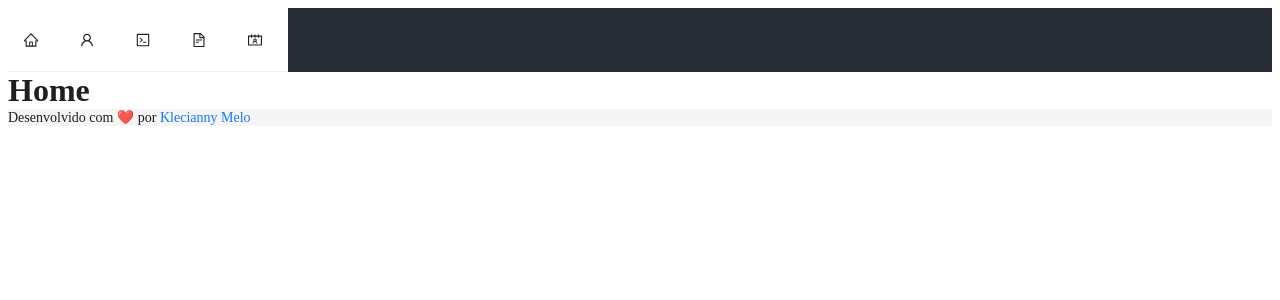
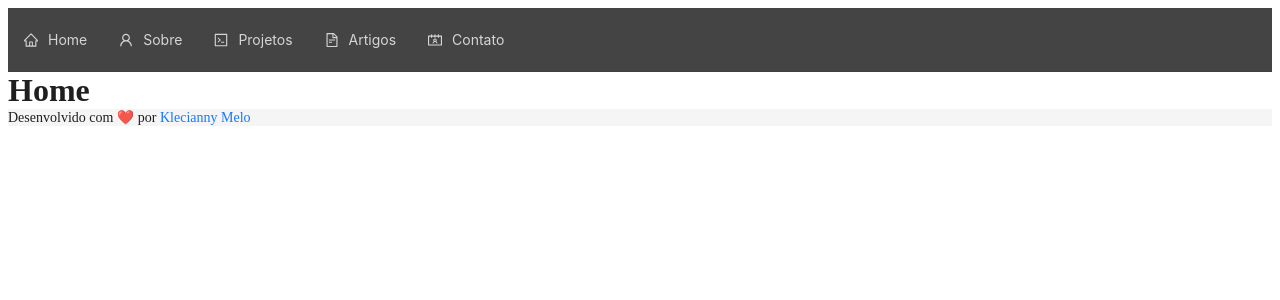
Before and after one commit to Kecbm/portfolio-v4, a React (Create React App) app: page / in a window 1280 px wide. Shown: the top 300 px of the page. Built offline with nearby package versions, Linux system fonts and the light colour scheme.

Commit message:
:lipstick: header

```diff
--- a/src/components/Header.tsx
+++ b/src/components/Header.tsx
@@ -1,8 +1,6 @@
 import React from 'react';
-import { Layout, Menu } from 'antd';
 import { HomeOutlined, UserOutlined, CodeOutlined, FileTextOutlined, ContactsOutlined } from '@ant-design/icons';
-import StyledHeader from './StyledHeader';
-const { Header: HeaderComponent } = Layout;
+import { StyledHeader, StyledMenu } from './StyledHeader';
 
 const Header: React.FC = () => {
   const handleClick = (e: any) => {
@@ -11,33 +9,41 @@ const Header: React.FC = () => {
 
   return (
     <StyledHeader>
-        <HeaderComponent>
-            <Menu
+        <StyledMenu
             mode="horizontal"
             onClick={handleClick}
         >
-                <Menu.Item
+            <StyledMenu.Item
                 key="/"
                 icon={<HomeOutlined />}
-                />
-                <Menu.Item
+            >
+                Home
+            </StyledMenu.Item>
+            <StyledMenu.Item
                 key="/about"
                 icon={ <UserOutlined /> }
-                />
-                <Menu.Item
+            >
+                Sobre
+            </StyledMenu.Item>
+            <StyledMenu.Item
                 key="/projects"
                 icon={ <CodeOutlined />}
-                />
-                <Menu.Item
+            >
+                Projetos
+            </StyledMenu.Item>
+            <StyledMenu.Item
                 key="/articles"
                 icon={ <FileTextOutlined />}
-                />
-                <Menu.Item
+            >
+                Artigos
+            </StyledMenu.Item>
+            <StyledMenu.Item
                 key="/contact"
                 icon={ <ContactsOutlined />}
-                />
-            </Menu>
-        </HeaderComponent>
+            >
+                Contato
+            </StyledMenu.Item>
+        </StyledMenu>
     </StyledHeader>
   );
 };
--- a/src/components/StyledHeader.ts
+++ b/src/components/StyledHeader.ts
@@ -1,33 +1,24 @@
-// src/components/StyledHeader.ts
 import styled from 'styled-components';
-import { Layout } from 'antd';
+import { Layout, Menu } from 'antd';
 
 const { Header: AntHeader } = Layout;
 
-// Criando um Header estilizado
 const StyledHeader = styled(AntHeader)`
-  background-color: #282c34; /* Cor de fundo personalizada */
-  color: white;              /* Cor do texto */
-  display: flex;
-  align-items: center;       /* Alinhamento vertical */
-  justify-content: space-between; /* Espaçamento entre os itens */
-  padding: 0 20px;          /* Padding horizontal */
+  width: 100%;
+  background-color: #161617CC;
+`;
 
-  h1 {
-    margin: 0;              /* Remover margem do título */
-    font-size: 24px;        /* Tamanho da fonte do título */
-  }
+const StyledMenu = styled(Menu)`
+  background-color: transparent;
 
-  /* Estilizando links ou outros elementos dentro do Header */
-  a {
-    color: white;           /* Cor dos links */
-    margin-left: 20px;      /* Espaçamento entre os links */
-    text-decoration: none;  /* Remover sublinhado */
+  .ant-menu-item {
+    color: #D5D5D5;
+    border-bottom: none;
 
     &:hover {
-      text-decoration: underline; /* Substituir estilo ao passar o mouse */
+      color: #FFFFFF !important;
     }
   }
 `;
 
-export default StyledHeader;
+export { StyledHeader, StyledMenu };
```
Lines whose indentation alone changed are shown as unchanged.
